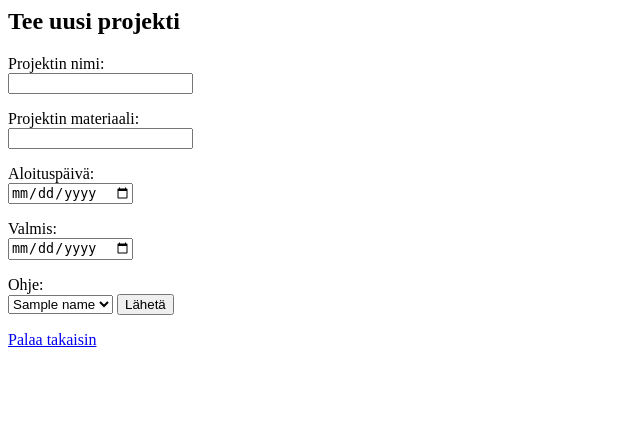
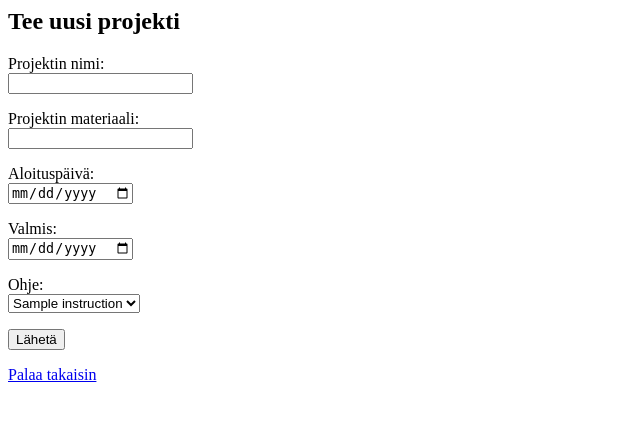
Before and after one commit to annica-henriette/Kasityosovellus, a Flask app: template templates/add.html in a window 1280 px wide. Shown: the top 421 px of the page, without its empty margins (0-640 px from the left). Run offline with Flask 3, Linux system fonts and the light colour scheme; the template is opened without the code that fills it: most values are stand-ins (such as "Sample title", 1, 10 or a date in 2020).

Commit message:
small modifications

```diff
--- a/templates/add.html
+++ b/templates/add.html
@@ -15,11 +15,13 @@
 <input type="date" name="finishing_date"></p>
 
 <p>Ohje:<br>
-<select name="instruction_used" id="instructions">
+<select name="instruction_used">
 {% for instruction in instruction_list %}
-<option value={{ id }}>{{ name }}</option>
+<option value={{ instruction[4] }}>{{ instruction[1] }}</option>
 {% endfor %}
 </select>
+
+<p>
 
 <input type="submit" value="Lähetä">
 
```
